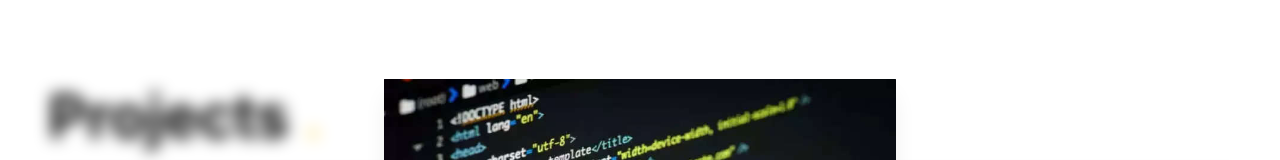
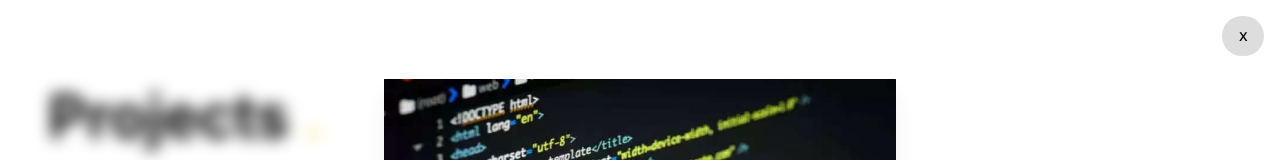
Before and after one commit to JonasMa/se_portfolio_v3, a Next.js app: page / in a window 1280 px wide. Both pictures are taken after a click on the element 946 px from the left and 1490 px from the top of the page. Shown: the part 1090-1250 px from the top of the page. Built offline with nearby package versions, Linux system fonts and the light colour scheme.

Commit message:
Add close button

```diff
--- a/src/components/projects.tsx
+++ b/src/components/projects.tsx
@@ -31,8 +31,7 @@ const featuredIds = [
 const featuredProjects = featuredIds
   .map((featuredId) => projects.find(({ id }) => id === featuredId))
   .filter(notEmpty);
-const moreProjects = projects
-  .filter(({ id }) => !featuredIds.includes(id));
+const moreProjects = projects.filter(({ id }) => !featuredIds.includes(id));
 
 const allProjects = [...featuredProjects, ...moreProjects];
 
@@ -65,8 +64,7 @@ export default function Projects() {
         project={selectedProject}
         onClose={() => setSelectedIndex(undefined)}
       />
-      {projectsToDisplay.map(
-        ({ company, title, technologies, id }, index) => (
+      {projectsToDisplay.map(({ company, title, technologies, id }, index) => (
         <div key={id}>
           <motion.div
             whileHover={{ scale: 0.95, rotate: "-1deg" }}
@@ -90,8 +88,7 @@ export default function Projects() {
             ))}
           </div>
         </div>
-        )
-      )}
+      ))}
       {!doLoadMore && (
         <Button
           color="yellow"
@@ -105,7 +102,6 @@ export default function Projects() {
   );
 }
 
-// TODO: Add X to close
 const SpringModal = ({
   project,
   onClose,
@@ -123,6 +119,12 @@ const SpringModal = ({
           onClick={() => onClose()}
           className="text-black bg-slate-900/20 backdrop-blur p-8 fixed inset-0 z-50 grid place-items-center overflow-y-scroll cursor-pointer"
         >
+          <button
+            className="absolute top-2 right-2 bg-grey-light bg-opacity-50 px-4 py-2 m-2 font-mono rounded-full"
+            onClick={() => onClose()}
+          >
+            x
+          </button>
           <motion.div
             initial={{ scale: 0, rotate: "12.5deg" }}
             animate={{ scale: 1, rotate: "0deg" }}
```
Lines whose indentation alone changed are shown as unchanged.
